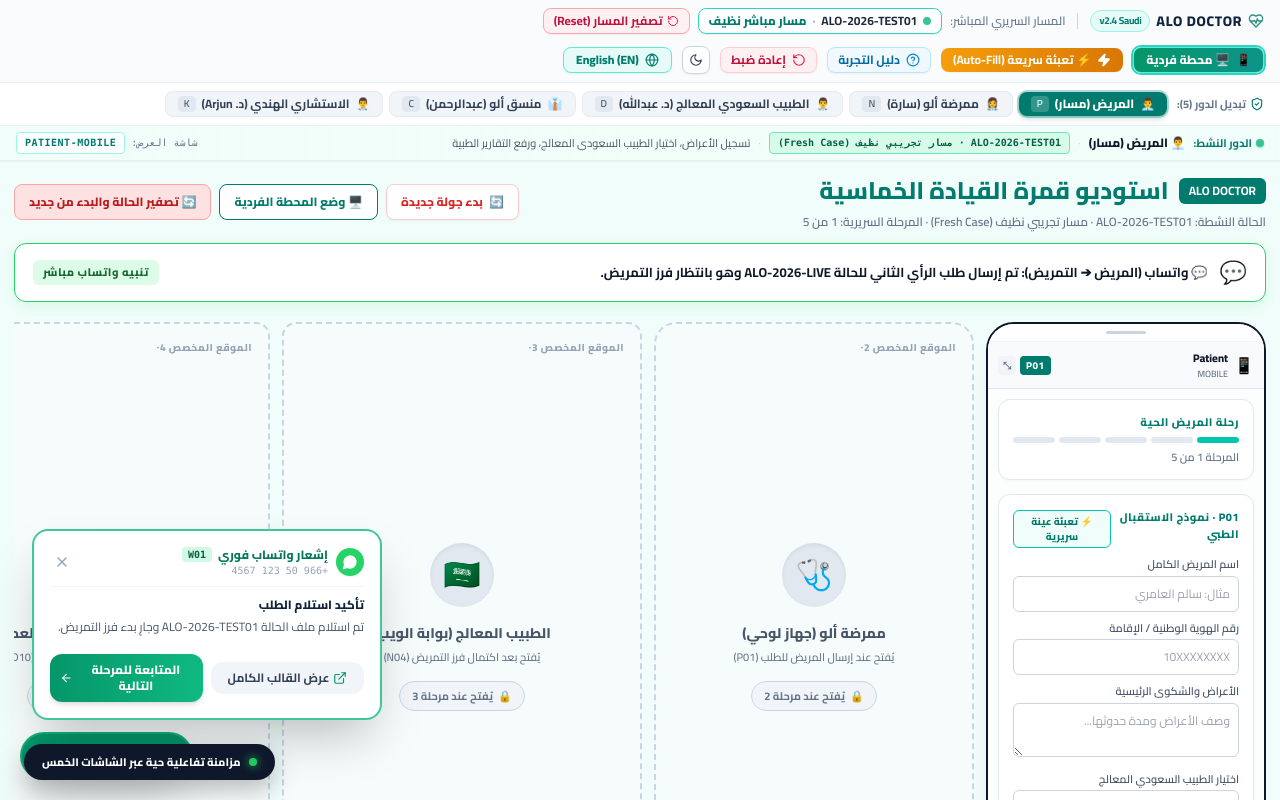
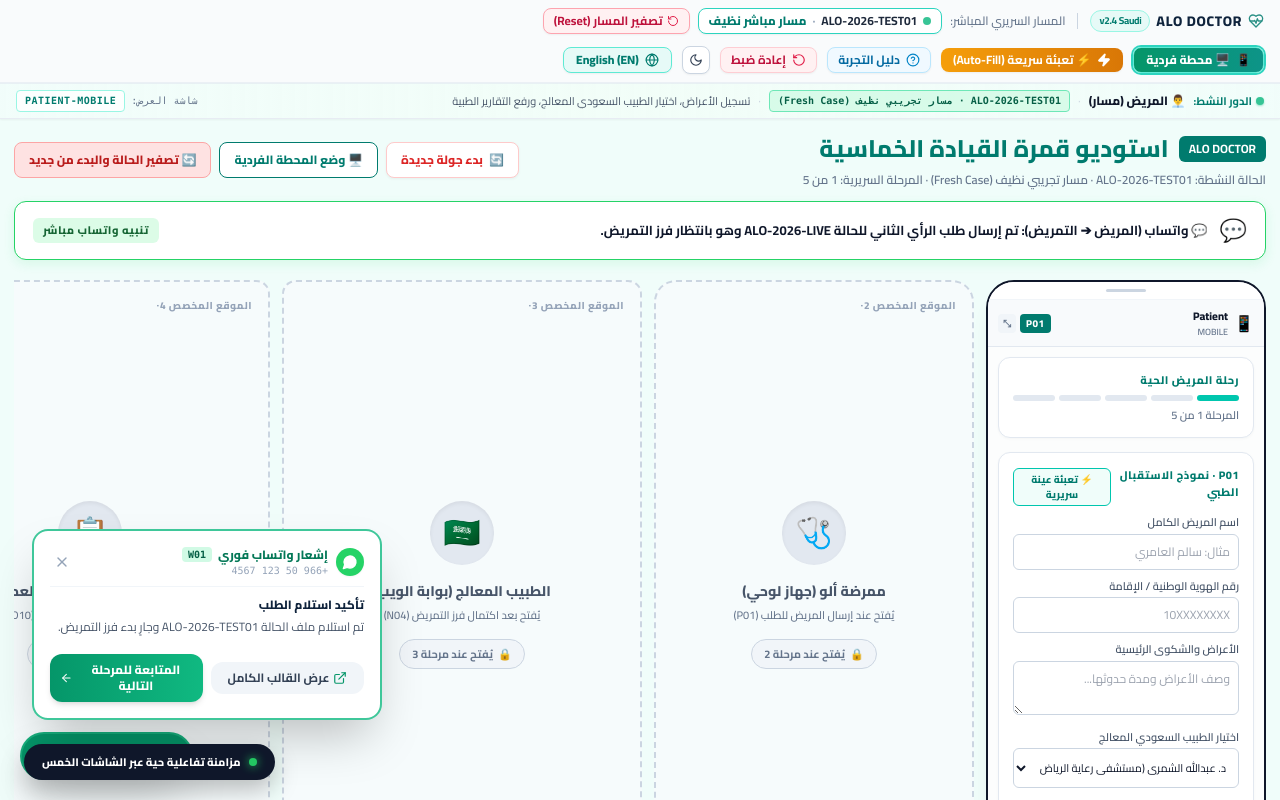
Before and after one commit to kathirvelmurugan/nov-ad, a React (Vite) app: page / in a window 1280 px wide. Shown: the top 800 px of the page. Built offline with nearby package versions, Linux system fonts and the light colour scheme.

Commit message:
feat(ui): surgically remove redundant top role switcher in favor of 5-screen cockpit

```diff
--- a/src/components/TopProfileSwitcher.tsx
+++ b/src/components/TopProfileSwitcher.tsx
@@ -236,73 +236,6 @@ export const TopProfileSwitcher: React.FC<Props> = ({
         </div>
       </div>
 
-      {/* Main Persona Switcher Bar: Dynamic Clickable Roles */}
-      <div className="px-3 py-2 flex items-center gap-1.5 overflow-x-auto scrollbar-thin">
-        <span className="text-[11px] font-bold text-slate-500 dark:text-slate-400 whitespace-nowrap px-1 flex items-center gap-1 shrink-0">
-          <ShieldCheck className="w-3.5 h-3.5 text-alo-teal" />
-          <span>{isAr ? `تبديل الدور (${PERSONAS.length}):` : `Switch Role (${PERSONAS.length}):`}</span>
-        </span>
-
-        {PERSONAS.map((persona) => {
-          const isActive = activePersona.code === persona.code;
-          const meta = ROLE_METADATA[persona.code];
-
-          // Fully dynamic persona labels bound to activeCase
-          let displayLabel = meta
-            ? (isAr ? meta.labelAr : meta.labelEn)
-            : (isAr ? persona.name.split(' ')[0] : persona.code);
-
-          if (persona.code === 'P') {
-            const fallback = PATIENT_FIRST_NAMES[activeCase.id];
-            const firstName = isAr
-              ? (activeCase.patientNameAr?.split(' ')[0] || activeCase.patientName?.split(' ')[0] || fallback?.ar || 'المريض')
-              : (activeCase.patientNameEn?.split(' ')[0] || fallback?.en || 'Patient');
-            displayLabel = isAr ? `المريض (${firstName})` : `Patient (${firstName})`;
-          } else if (persona.code === 'K') {
-            const consultantFirst = activeCase.consultant?.name
-              ? activeCase.consultant.name.replace('Dr. ', '').split(' ')[0]
-              : 'Arjun';
-            displayLabel = isAr ? `الاستشاري الهندي (د. ${consultantFirst})` : `Indian consultant (Dr. ${consultantFirst})`;
-          } else if (persona.code === 'D') {
-            const saudiDoc = activeCase.treatingDoctor?.name
-              ? activeCase.treatingDoctor.name.replace('د. ', '').split(' ')[0]
-              : 'عبدالله';
-            displayLabel = isAr ? `الطبيب السعودي المعالج (د. ${saudiDoc})` : `Saudi treating doctor (Dr. ${saudiDoc})`;
-          } else if (persona.code === 'C') {
-            displayLabel = isAr ? 'منسق ألو (عبدالرحمن)' : 'ALO coordinator';
-          }
-
-          const dynamicScope = persona.code === 'K'
-            ? `${isAr ? 'الاستشاري الهندي المعين للحالة:' : 'Assigned Indian consultant:'} ${activeCase.consultant?.name || ''} (${activeCase.consultant?.center || ''})`
-            : persona.code === 'P'
-            ? `${isAr ? 'ملف المريض:' : 'Patient File:'} ${isAr ? activeCase.patientNameAr : activeCase.patientNameEn} (${activeCase.caseNumber})`
-            : (isAr ? (meta?.scopeAr || '') : (meta?.scopeEn || ''));
-
-          const tooltip = `${persona.name} — ${persona.title}\n${isAr ? 'الدور:' : 'Role:'} ${persona.code}\n${dynamicScope}\n${isAr ? 'انقر للتحويل إلى هذا الدور' : 'Click to switch to this perspective'}`;
-
-          return (
-            <button
-              key={persona.code}
-              onClick={() => onSelectPersona(persona)}
-              title={tooltip}
-              className={`flex items-center gap-1.5 px-3 py-1 rounded-lg text-xs font-bold whitespace-nowrap transition-all duration-150 ${
-                isActive
-                  ? 'bg-alo-teal text-white shadow-md shadow-teal-700/20 ring-2 ring-alo-teal/30 scale-102 font-extrabold'
-                  : 'bg-slate-100 dark:bg-slate-900/80 text-slate-700 dark:text-slate-300 hover:bg-slate-200 dark:hover:bg-slate-800 border border-slate-200/80 dark:border-slate-800'
-              }`}
-            >
-              <span>{persona.avatar}</span>
-              <span>{displayLabel}</span>
-              <span className={`text-[10px] px-1.5 py-0.2 rounded font-semibold ${
-                isActive ? 'bg-white/20 text-white' : 'bg-slate-200 dark:bg-slate-800 text-slate-600 dark:text-slate-400'
-              }`}>
-                {persona.code}
-              </span>
-            </button>
-          );
-        })}
-      </div>
-
       {/* Active Role Explainer Ribbon */}
       {(() => {
         const activeMeta = ROLE_METADATA[activePersona.code];
```
